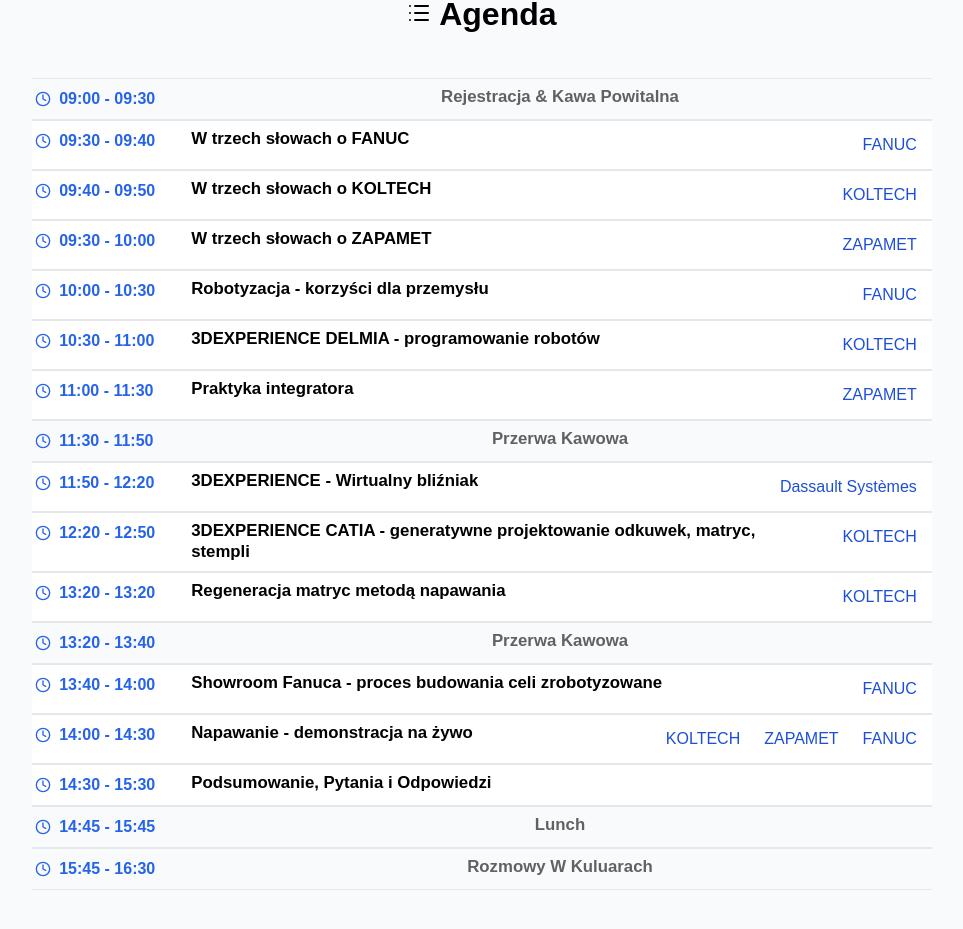
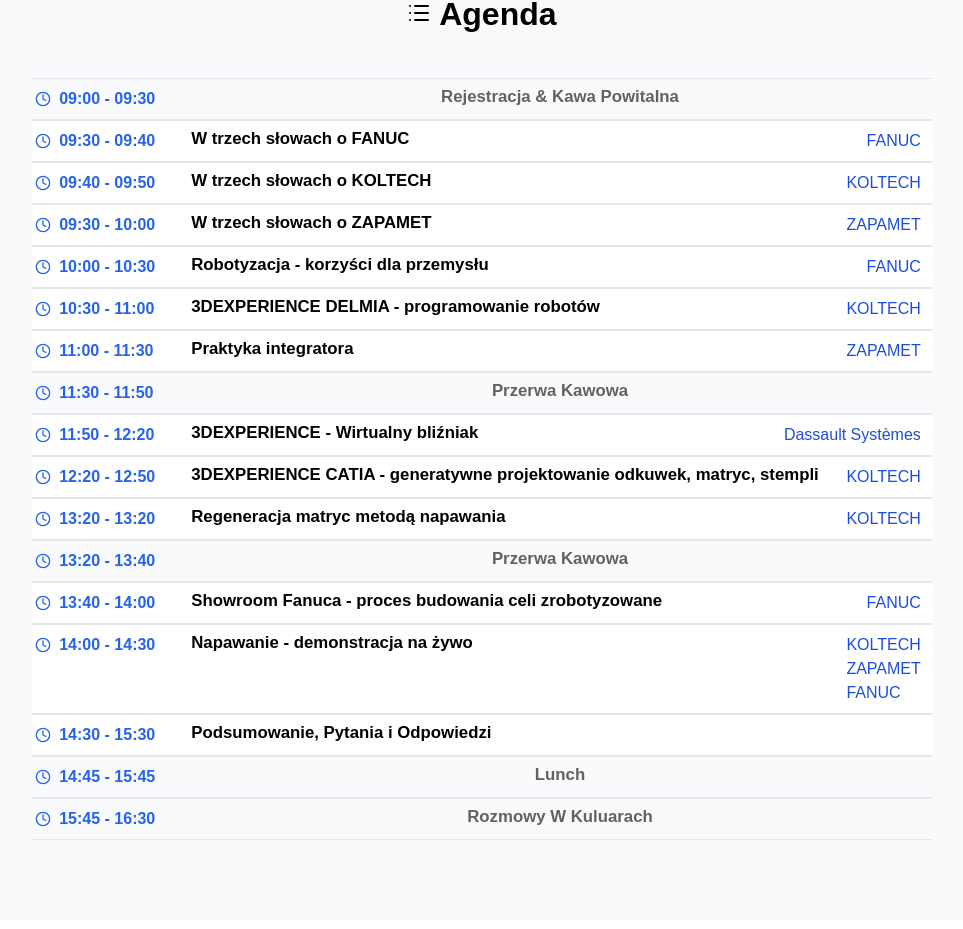
Before and after one commit to koltech-mh/koltech-mh.github.io, a React (Vite) app: page / in a window 1280 px wide. Shown: the part 1439-2368 px from the top of the page, without its empty margins (158-1121 px from the left). Built offline with nearby package versions, Linux system fonts and the light colour scheme.

Commit message:
agenda speakers in column flex styling

```diff
--- a/src/components/Agenda.css
+++ b/src/components/Agenda.css
@@ -114,14 +114,20 @@
 
 /* SPEAKERS tag */
 .agenda-speakers{
-
+  display: flex;
+  flex-wrap: wrap;
+  flex-direction: column;
 }
 .agenda-speaker {
-  display: inline-block;
+
 
   color: #1d4ed8; /* blue-700 */
   padding: 0.25rem 0.75rem;
   border-radius: 999px;
+
+  margin:0;
+  padding: 0;
+  margin-right: 0.5rem;
 }
 
 /* Old speaker tag under desc. */
```
